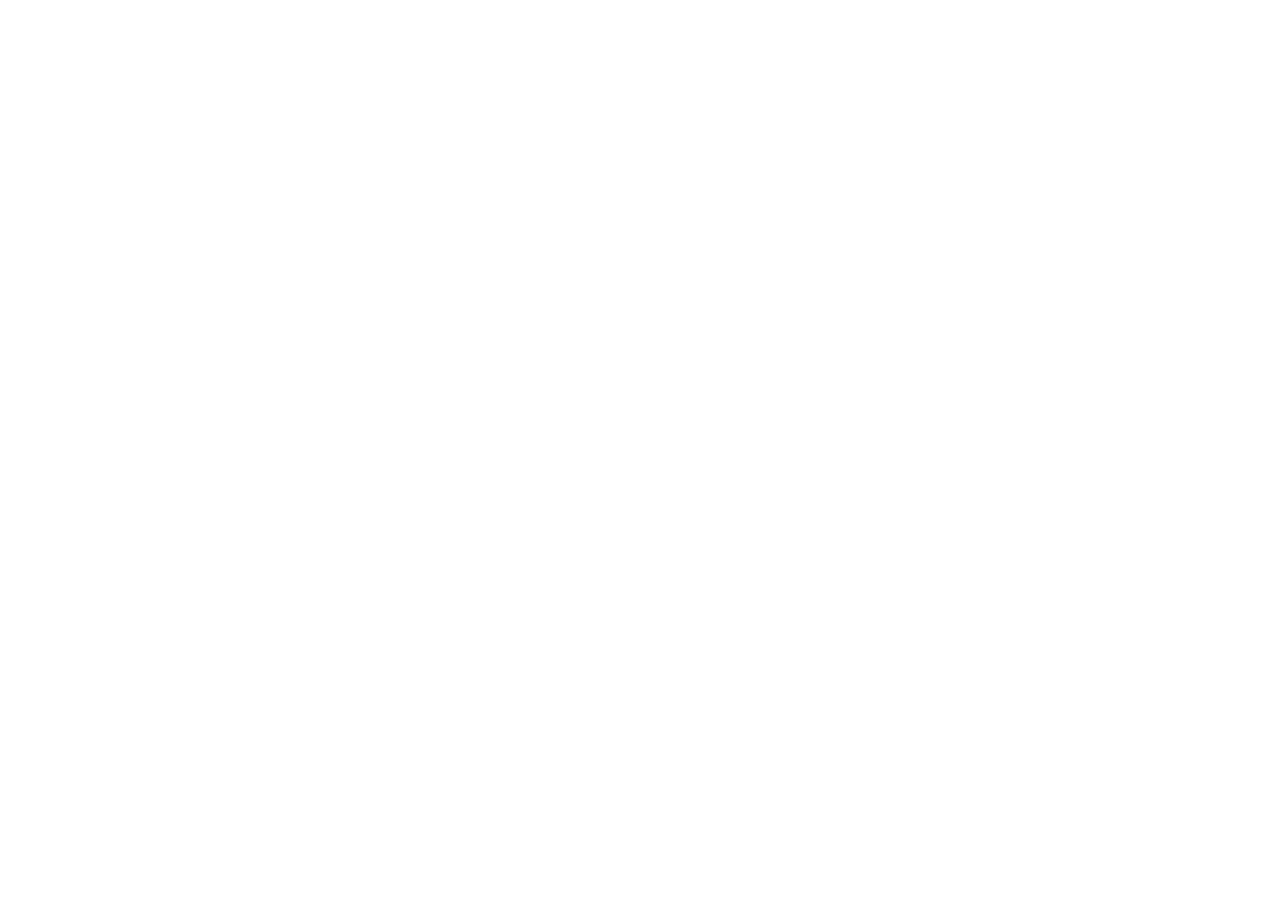
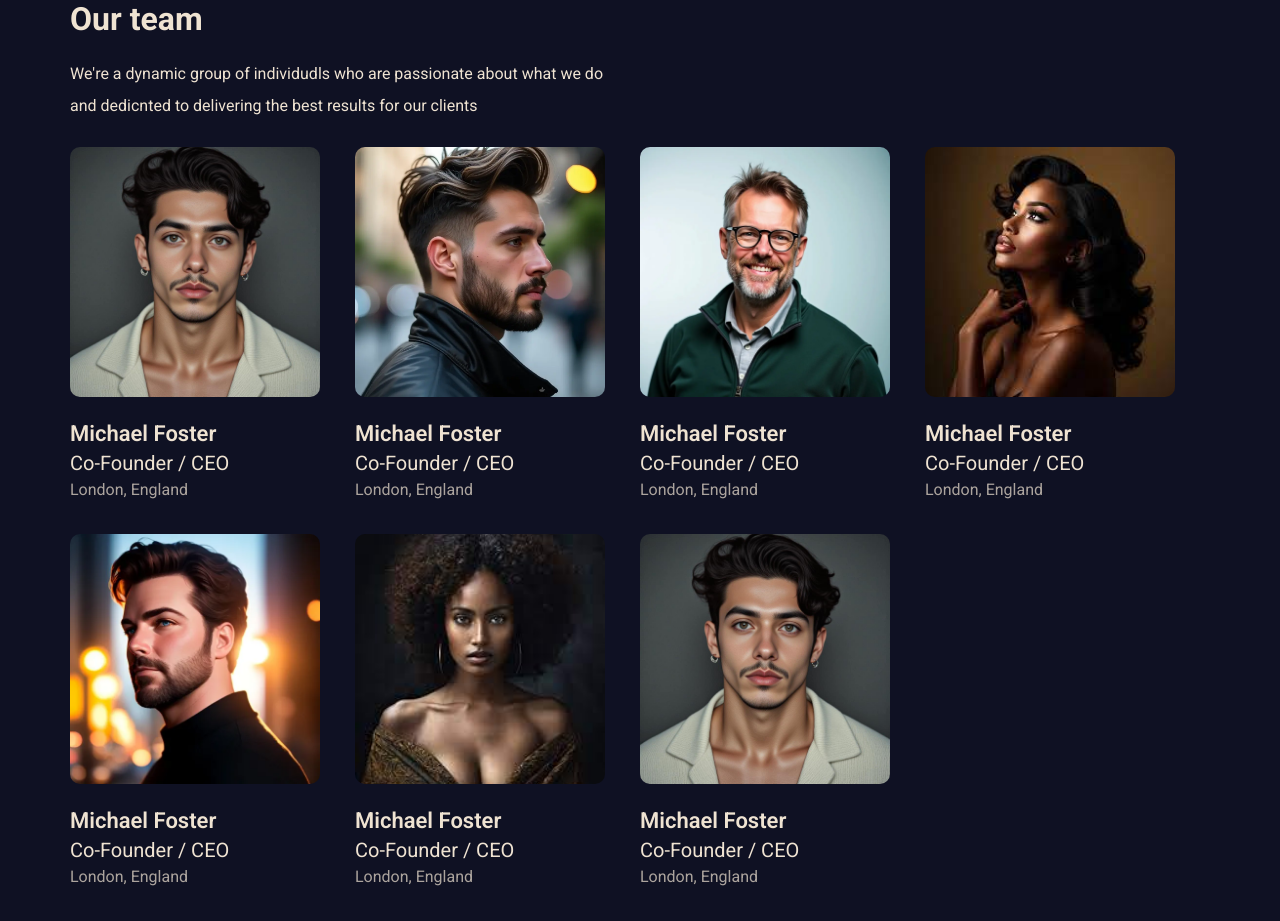
Before and after one commit to justmenoliodin/lesson2, a plain HTML site: page index.html in a window 1280 px wide. Before the commit the page ends 800 px from the top, so only its background shows below. Drawn offline with Linux system fonts and the light colour scheme.

Commit message:
созданы карточки без анимации

```diff
--- a/css/style.css
+++ b/css/style.css
@@ -0,0 +1,67 @@
+@import url('https://fonts.googleapis.com/css2?family=Roboto:wght@100..900&display=swap');
+
+
+* {
+    box-sizing: border-box;
+    margin: 0;
+    padding: 0;
+}
+
+body {
+    background-color: rgb(15, 17, 35);
+}
+
+.container {
+    width: 1140px;
+    margin: 0 auto;
+    color: rgb(239, 227, 210);
+    font-family: "Roboto", sans-serif;
+}
+
+.block_cards {
+    display: flex;
+    justify-content: start;
+    flex-wrap: wrap;
+}
+
+.title__text {
+    margin-top: 20px;
+    line-height: 2;
+}
+
+
+.block_cards {
+    margin-top: 25px;
+
+}
+
+.card {
+    width: 250px;
+    border-radius: 10px;
+    margin-bottom: 35px;
+    margin-right: 35px;
+}
+
+img {
+    width: 250px;
+    height: 250px;
+    border-radius: 10px;
+    object-fit: cover;
+    margin-bottom: 20px;
+}
+
+.card .name {
+    font-size: 22px;
+    font-weight: 600;
+}
+
+.card .post {
+    margin-top: 5px;
+    font-size: 20px;
+}
+
+.card .city {
+    opacity: .7;
+    font-size: 16px;
+    margin-top: 5px;
+}
--- a/index.html
+++ b/index.html
@@ -5,9 +5,65 @@
     <meta http-equiv="X-UA-Compatible" content="IE=edge">
     <meta name="viewport" content="width=device-width, initial-scale=1.0">
     <link rel="stylesheet" href="./css/style.css">
-    <title>Document</title>
+    <title>Cards</title>
 </head>
 <body>
+    <div class="container">
+        <h1>Our team</h1>
+        <p class="title__text">We're a dynamic group of individudls who are passionate about what we do
+            <br>
+            and dedicnted to delivering the best results for our clients</p>
 
+        <div class="block_cards">
+            <div class="card">
+                <img src="./images/person1.jpg" alt="">
+                <div class="name">Michael Foster </div>
+                <div class="post">Co-Founder / CEO</div>
+                <div class="city">London, England</div>
+            </div>
+
+            <div class="card">
+                <img src="./images/person2.webp" alt="">
+                <div class="name">Michael Foster </div>
+                <div class="post">Co-Founder / CEO</div>
+                <div class="city">London, England</div>
+            </div>
+
+            <div class="card">
+                <img src="./images/person3.webp" alt="">
+                <div class="name">Michael Foster </div>
+                <div class="post">Co-Founder / CEO</div>
+                <div class="city">London, England</div>
+            </div>
+
+            <div class="card">
+                <img src="./images/person4.jpeg" alt="">
+                <div class="name">Michael Foster </div>
+                <div class="post">Co-Founder / CEO</div>
+                <div class="city">London, England</div>
+            </div>
+
+            <div class="card">
+                <img src="./images/person5.webp" alt="">
+                <div class="name">Michael Foster </div>
+                <div class="post">Co-Founder / CEO</div>
+                <div class="city">London, England</div>
+            </div>
+
+            <div class="card">
+                <img src="./images/person6.jpeg" alt="">
+                <div class="name">Michael Foster </div>
+                <div class="post">Co-Founder / CEO</div>
+                <div class="city">London, England</div>
+            </div>
+
+            <div class="card">
+                <img src="./images/person1.jpg" alt="">
+                <div class="name">Michael Foster </div>
+                <div class="post">Co-Founder / CEO</div>
+                <div class="city">London, England</div>
+            </div>
+        </div>
+    </div>
 </body>
 </html>
```
Also changed, not shown: images/person1.jpg (added), images/person2.webp (added), images/person3.webp (added), images/person4.jpeg (added), images/person5.webp (added), images/person6.jpeg (added), 1 other file.
